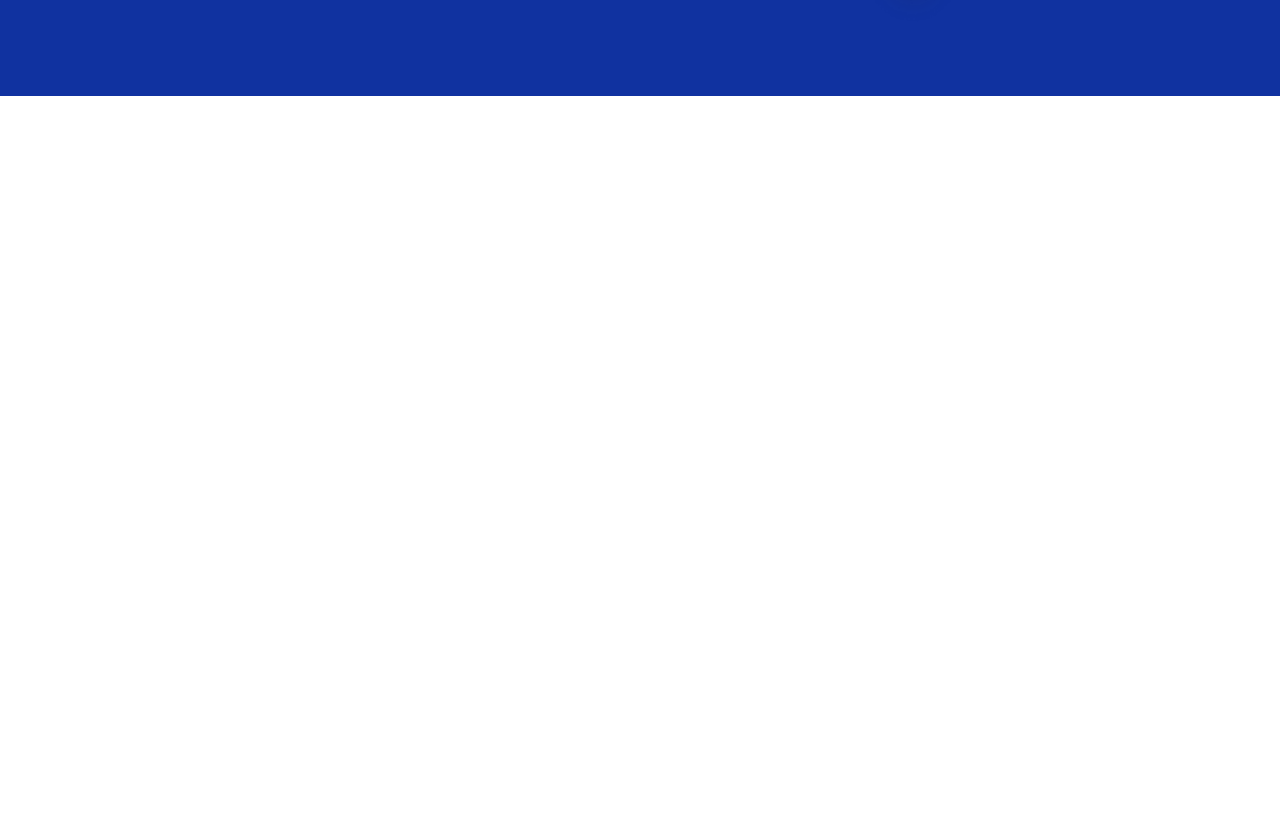
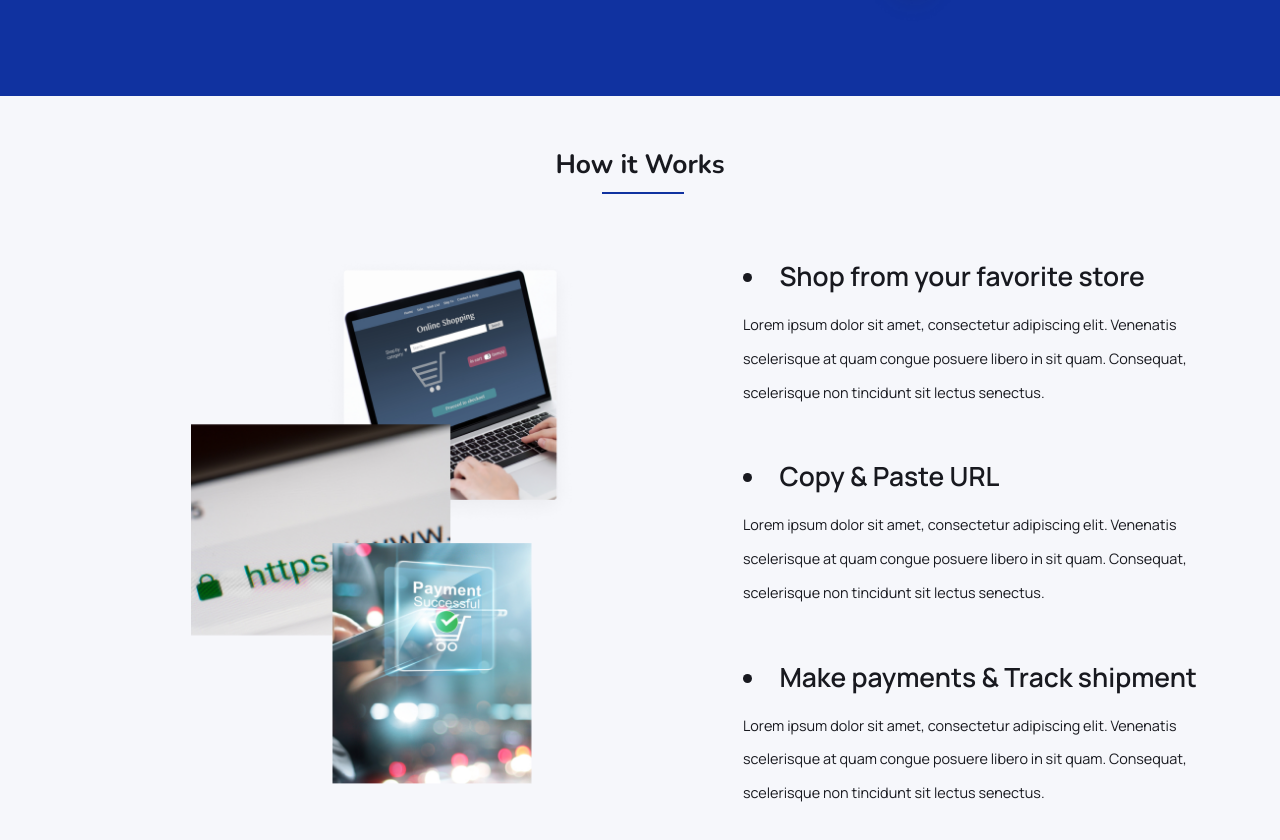
Before and after one commit to grace22411/Thefen, a React (Create React App) app: page / in a window 1280 px wide. Shown: the part 714-1554 px from the top of the page. Before the commit the page ends 810 px from the top, so only its background shows below. Built offline with nearby package versions, Linux system fonts and the light colour scheme.

Commit message:
how we work

```diff
--- a/public/index.html
+++ b/public/index.html
@@ -12,7 +12,8 @@
     <link rel="preconnect" href="https://fonts.gstatic.com">
     <link rel="preconnect" href="https://fonts.gstatic.com">
     <link rel="preconnect" href="https://fonts.gstatic.com">
-    <link href="https://fonts.googleapis.com/css2?family=Manrope:wght@800&family=Noto+Sans:ital,wght@0,400;0,700;1,400;1,700&family=Nunito:ital,wght@0,200;0,300;0,400;0,600;0,700;0,800;0,900;1,200;1,300;1,400;1,600;1,700;1,800;1,900&display=swap" rel="stylesheet">
+    <link rel="preconnect" href="https://fonts.gstatic.com">
+    <link href="https://fonts.googleapis.com/css2?family=Manrope:wght@200;300;400;500;600;700;800&family=Noto+Sans:ital,wght@0,400;0,700;1,400;1,700&family=Nunito:ital,wght@0,200;0,300;0,400;0,600;0,700;0,800;0,900;1,200;1,300;1,400;1,600;1,700;1,800;1,900&display=swap" rel="stylesheet">
     <link rel="apple-touch-icon" href="%PUBLIC_URL%/logo192.png" />
     <!--
       manifest.json provides metadata used when your web app is installed on a
--- /dev/null
+++ b/src/components/List/List.tsx
@@ -0,0 +1,13 @@
+import React,{FunctionComponent} from 'react';
+import './list.scss';
+
+type ListProps = {
+    headerText?:any;
+    bodyText?:any;
+}
+
+export const List:FunctionComponent<ListProps>  = ({headerText,bodyText}) =>
+    <div className='list-option'>
+        <li>{headerText}</li>
+        <p>{bodyText}</p>
+    </div>
--- /dev/null
+++ b/src/components/List/list.scss
@@ -0,0 +1,20 @@
+.list-option{
+    color: #18191F;
+    margin-bottom: 50px;
+    font-family:  Manrope, sans-serif !important ;
+    & li{
+        font-size: 2.2rem;
+        font-weight: 600 ;
+        font-style: normal;
+        margin-bottom: 15px;
+        line-height: 34px;
+        font-feature-settings: 'liga' off;
+    }
+    & p{
+        font-weight: 400;
+        font-family:  Manrope, sans-serif !important ;
+        font-size: 1.2rem;
+        line-height: 33.73px;
+        width:500px
+    }
+}
--- a/src/components/index.tsx
+++ b/src/components/index.tsx
@@ -1,6 +1,7 @@
 import {Logo} from './Logo/Logo';
 import Navbar from './Navbar/Navbar';
+import {List} from './List/List'
 
 export {
-    Logo,Navbar
+    Logo,List,Navbar
 }
--- a/src/images/index.tsx
+++ b/src/images/index.tsx
@@ -1,8 +1,9 @@
 import logo from './logo-image.png';
 import pattern from './pattern-bottom.svg';
 import brandimage from './brand-picture.png';
+import  groupimg from './group-img.png'
 
 
 export  {
-    brandimage,logo,pattern
+    brandimage,groupimg,logo,pattern
 }
--- a/src/index.scss
+++ b/src/index.scss
@@ -3,14 +3,14 @@ body {
   // font-family: -apple-system, BlinkMacSystemFont, 'Segoe UI', 'Roboto', 'Oxygen',
   //   'Ubuntu', 'Cantarell', 'Fira Sans', 'Droid Sans', 'Helvetica Neue',
   //   sans-serif;
-    font-family: 'Manrope', sans-serif;
+  font-family: 'Manrope', sans-serif;
   -webkit-font-smoothing: antialiased;
   -moz-osx-font-smoothing: grayscale;
 }
 
 button,input{
   border:none;
-  font-family: 'Manrope', sans-serif;
+  font-family: Manrope, sans-serif;
   -webkit-font-smoothing: antialiased;
   outline: none;
 }
@@ -55,9 +55,7 @@ a{
 
 }
 
-.width-reduce{
-  padding:20px 60px;
-}
+
 
 .logo-flex{
   display: flex;
--- a/src/pages/Home/Home.tsx
+++ b/src/pages/Home/Home.tsx
@@ -1,8 +1,8 @@
 import React from 'react';
-import {Navbar} from '../../components';
+import {Navbar,List} from '../../components';
 import {CustomButton,FlexContainer, Header3, ParagraphText,Image} from '../../styles';
 import {Colors} from '../../styles';
-import {pattern,brandimage} from '../../images';
+import {pattern,brandimage,groupimg} from '../../images';
 import './home.scss';
 
 export const Home = () =>
@@ -12,8 +12,8 @@ export const Home = () =>
         <div className='align-div'>
            <div className='flex-div'>
                 <div className='header-text'>
-                    <Header3>We Shop for you,</Header3>
-                    <Header3>and Deliver to you,</Header3>
+                    <Header3 fontSize="4.8rem">We Shop for you,</Header3>
+                    <Header3 fontSize='4.8rem'>and Deliver to you,</Header3>
                     <div className='header-image-container'>
                         <Image  width="40%" position='absolute' src={pattern}/>
                     </div>
@@ -39,4 +39,21 @@ export const Home = () =>
             </div>
         </div>
     </FlexContainer>
+
+    <div className='how-we-work' style={{background:Colors.tealColor2}} >
+        <Header3 className='how-we-work-header-text' color={Colors.darkColor}>How it Works <hr/></Header3>
+        <FlexContainer className='flex-width'>
+           <div className='image-container'>
+               <Image width="55%" src={groupimg}/>
+           </div>
+           <div style={{padding:'5px'}}>
+              <List headerText="Shop from your favorite store"
+              bodyText='Lorem ipsum dolor sit amet, consectetur adipiscing elit. Venenatis scelerisque at quam congue posuere libero in sit quam. Consequat, scelerisque non tincidunt sit lectus senectus.'/>
+              <List headerText='Copy & Paste  URL'
+               bodyText='Lorem ipsum dolor sit amet, consectetur adipiscing elit. Venenatis scelerisque at quam congue posuere libero in sit quam. Consequat, scelerisque non tincidunt sit lectus senectus.'/>
+              <List headerText='Make payments & Track shipment'
+               bodyText='Lorem ipsum dolor sit amet, consectetur adipiscing elit. Venenatis scelerisque at quam congue posuere libero in sit quam. Consequat, scelerisque non tincidunt sit lectus senectus.'/>
+           </div>
+        </FlexContainer>
+    </div>
 </div>
--- a/src/pages/Home/home.scss
+++ b/src/pages/Home/home.scss
@@ -24,3 +24,27 @@
     margin-top: 30px;
     margin-bottom: 20px;
   }
+
+  .how-we-work{
+      padding-top:50px;
+      padding-bottom: 30px;
+      &-header-text{
+          text-align: center;
+          font-weight: 700;
+          position: relative;
+          margin-bottom: 60px;
+          & hr{
+              border:1px solid #1032A0;
+              width: 80px;
+              position: relative;
+              left:47%;
+              margin-top:10px;
+              right: 50%;
+          }
+      }
+  }
+
+  .flex-width{
+      width: 95%;
+      margin: 0 auto;
+  }
--- a/src/styles/colors.tsx
+++ b/src/styles/colors.tsx
@@ -1,6 +1,5 @@
 export const Colors = {
     whiteColor: '#FFFFFF',
-    redcolor:'#D72638',
     lighterWhite:'#E7EAF5',
     blueColor: '#1032A0',
     tealColor:'#E5E5E5',
@@ -9,5 +8,8 @@ export const Colors = {
     yellowColor:'#F3AE29',
     footerColor:'#D9DBE1',
     redColor: '#D72638',
-    lightGrey:'#EDF0F8'
+    lightGrey:'#EDF0F8',
+    darkColor:'#18191F',
+    tealColor2:'#F6F7FB'
+
 }
--- a/src/styles/components.tsx
+++ b/src/styles/components.tsx
@@ -10,6 +10,10 @@ type buttonProps  = {
 
 type imageProps = {
     position?:string
+}
+
+type textProps = {
+    fontSize?:string
 }
 
 export const InputBox = styled.input ``;
@@ -37,9 +41,9 @@ export const Header1 = styled.h1``;
 
 export const Header2 = styled.h2``;
 
-export const Header3 = styled.h3`
+export const Header3 = styled.h3<textProps>`
     font-family: 'Nunito', sans-serif;
-    font-size:4.8rem;
+    font-size:${(props:any)=>props.fontSize || '2.2rem'};
     color:${(props)=>props.color || Colors.whiteColor}
 `
 
```
Also changed, not shown: src/images/group-img.png (added).
